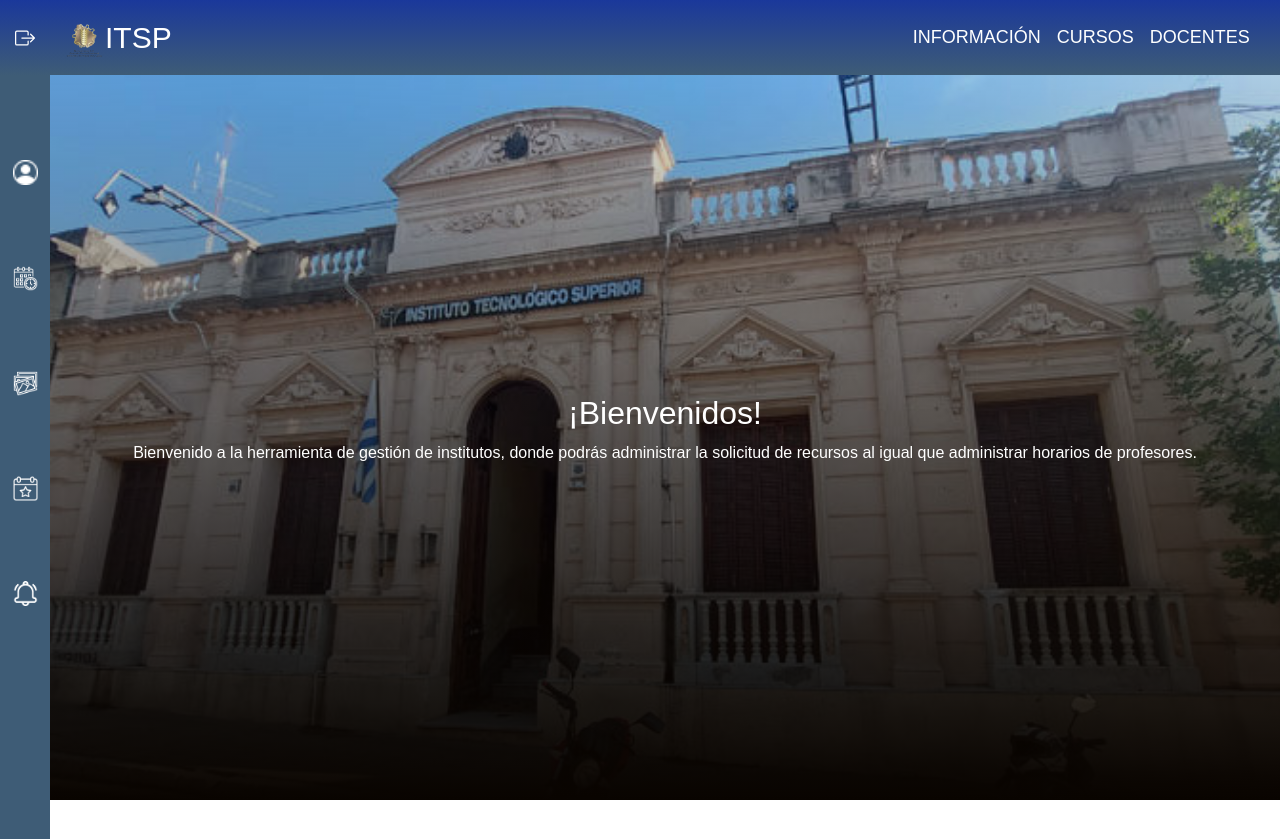
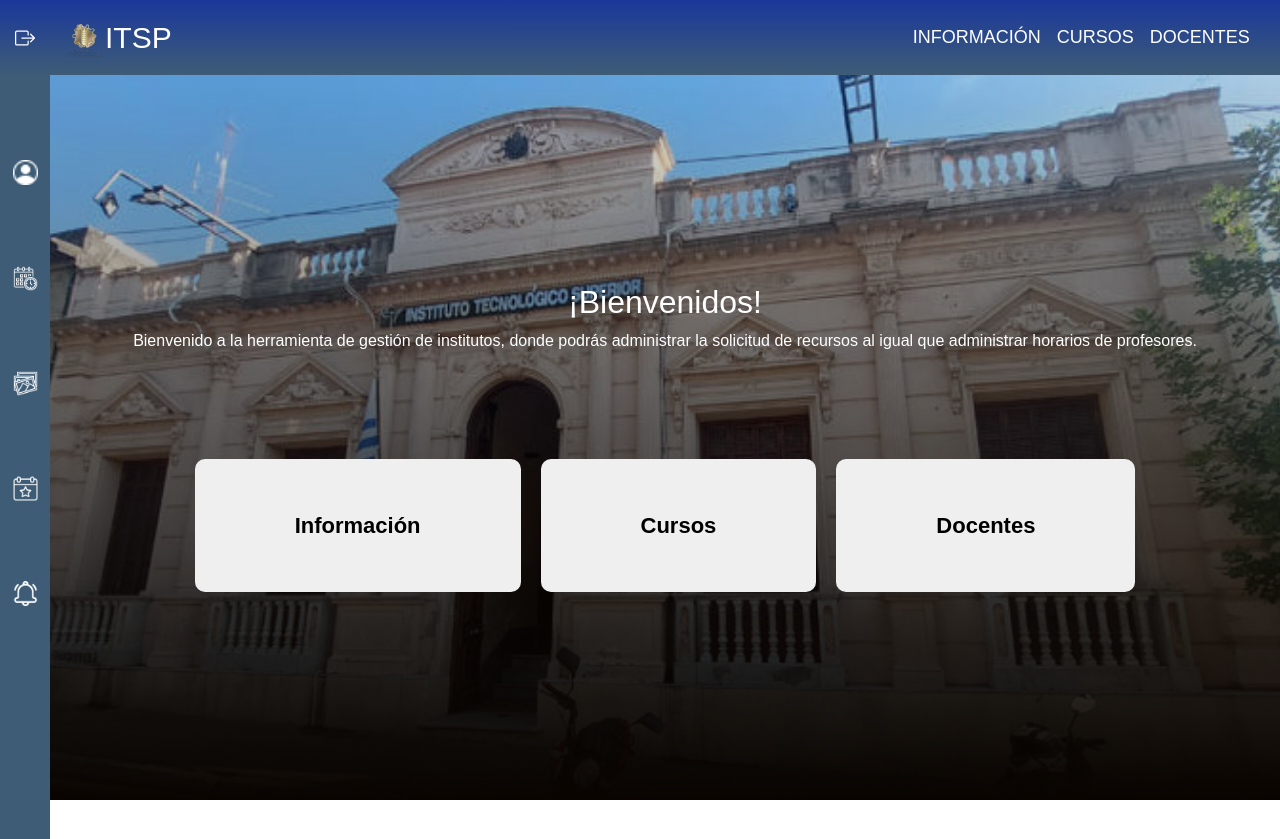
Before and after one commit to Lucfontana/NebulaNetwork, a PHP site: page / in a window 1280 px wide. Shown: the top 839 px of the page. Run offline with PHP 8.4, Linux system fonts and the light colour scheme.

Commit message:
botones
botones

```diff
--- a/index.html
+++ b/index.html
@@ -64,34 +64,28 @@
         </ul>
     </aside>
 
-        <div class="hdrBackground" id="hdrBackground">
-            <div>
-                <h2> ¡Bienvenidos!</h2>
-                <p>Bienvenido a la herramienta de gestión de institutos, donde podrás administrar la solicitud de recursos al igual que administrar horarios de profesores.
+ <div class="hdrBackground" id="hdrBackground">
+    <!-- Texto de Bienvenidos -->
+    <div class="bienvenida-texto">
+        <h2>¡Bienvenidos!</h2>
+        <p>
+            Bienvenido a la herramienta de gestión de institutos, donde podrás administrar la solicitud de recursos
+            al igual que administrar horarios de profesores.
+        </p>
+    </div>
 
-                </p>
-            </div>
-        </div>
+    <!-- Botones debajo -->
+    <div class="bienvenida-botones">
+        <button class="btn-bienvenida">Información</button>
+        <button class="btn-bienvenida">Cursos</button>
+        <button class="btn-bienvenida">Docentes</button>
+    </div>
+ </div>
+
 
     <main class="contenido" id="contenido">
 
-    <div class="secciones">
-        <section class="section">
-            <img src="https://cdn.shortpixel.ai/spai/q_lossless+w_998+to_auto+ret_img/independent-photo.com/wp-content/uploads/2022/03/Karen-Pape-1800x1200.jpeg" alt="hola">
-            <p>Lorem ipsum dolor sit amet consectetur, adipisicing elit. Mollitia, amet. Beatae vero, dicta
-                laudantium sed iste, sequi vitae numquam maxime libero quibusdam expedita laboriosam eum officiis
-                possimus, voluptate rerum asperiores.</p>
-        </section>
-
-        <section class="section">
-            <img src="https://cdn.shortpixel.ai/spai/q_lossless+w_998+to_auto+ret_img/independent-photo.com/wp-content/uploads/2022/03/Karen-Pape-1800x1200.jpeg" alt="hola">
-            <p>Lorem ipsum dolor sit amet consectetur, adipisicing elit. Mollitia, amet. Beatae vero, dicta
-                laudantium sed iste, sequi vitae numquam maxime libero quibusdam expedita laboriosam eum officiis
-                possimus, voluptate rerum asperiores.</p>
-        </section>
-    </div>
     </main>
-
      <footer id="footer" class="footer">
         <p> &copy; <b> 2025 ITSP. Todos los derechos reservados </b></p>
     </footer>
--- a/style.css
+++ b/style.css
@@ -22,6 +22,8 @@ a {
     transition: 1s;
     cursor: pointer;
 }
+
+
 
 /*NAVBAR DE BOOTSTRAP*/
 
@@ -96,6 +98,43 @@ a {
 }
 
 /*------------------------ CONTENIDO DE LA PAGINA ----------------------*/
+
+/* Contenedor principal en columna para texto y botones */
+.hdrBackground {
+    display: flex;
+    flex-direction: column;
+    align-items: center;
+    justify-content: center;
+    text-align: center;
+}
+
+/* Texto de Bienvenidos */
+.bienvenida-texto {
+    margin-bottom: 90px; /* Separación del bloque de los botones */
+}
+
+/* Botones de Bienvenidos */
+.bienvenida-botones {
+    display: flex;
+    justify-content: center;
+    gap: 20px;
+}
+
+.btn-bienvenida {
+    font-size: 22px;
+    padding: 50px 100px;
+    background-color:  white
+    color: black;
+    border: none;
+    border-radius: 10px;
+    font-weight: bold;
+    transition: 0.3s;
+}
+
+.btn-bienvenida:hover {
+    transform: scale(1.08);
+    background-color: #f0f0f0;
+}
 
 #grid {
     display: grid;
@@ -262,7 +301,6 @@ aside ul li:not(:last-child) a::after {
 .footer {
     background-color: rgb(71, 73, 73);
     padding: 20px 0 10px 0;
-    margin: 0px;
     text-align: center;
     color: #fff;
     display: flex;
```
